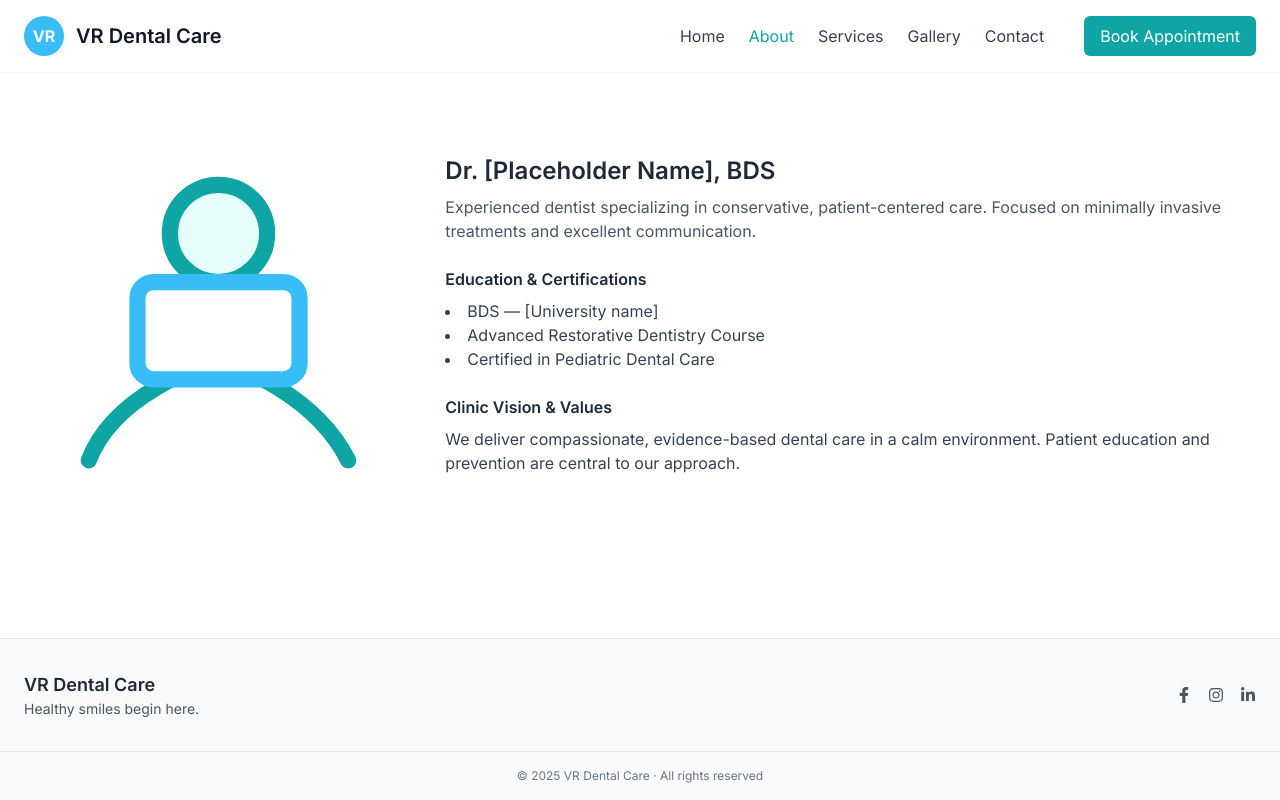
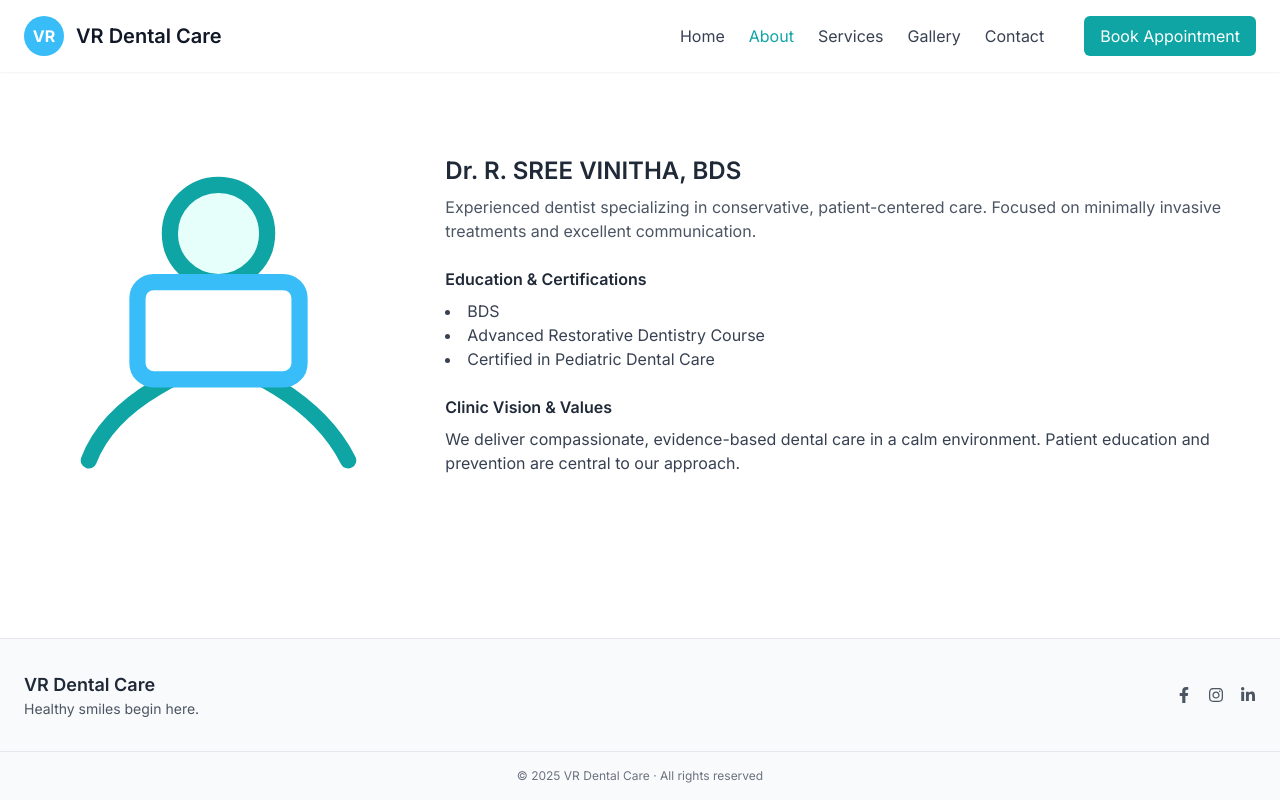
Before and after one commit to MUGESHBABU-MAP/vr-dental-care, a React (Create React App) app: page /about in a window 1280 px wide. Built offline with nearby package versions, Linux system fonts and the light colour scheme.

Commit message:
feat:vinitha name

```diff
--- a/src/pages/About.jsx
+++ b/src/pages/About.jsx
@@ -6,15 +6,15 @@ export default function About() {
     <section className="container mx-auto px-6 py-12">
       <div className="grid md:grid-cols-3 gap-8 items-center">
         <div className="md:col-span-1">
-          <img src={doctor} alt="Dr placeholder" className="w-full rounded-md" />
+          <img src={doctor} alt="Dr. R. SREE VINITHA" className="w-full rounded-md" />
         </div>
         <div className="md:col-span-2">
-          <h2 className="text-2xl font-semibold">Dr. [Placeholder Name], BDS</h2>
+          <h2 className="text-2xl font-semibold">Dr. R. SREE VINITHA, BDS</h2>
           <p className="text-gray-600 mt-2">Experienced dentist specializing in conservative, patient-centered care. Focused on minimally invasive treatments and excellent communication.</p>
 
           <h3 className="mt-6 font-semibold">Education & Certifications</h3>
           <ul className="list-disc list-inside text-gray-700 mt-2">
-            <li>BDS — [University name]</li>
+            <li>BDS</li>
             <li>Advanced Restorative Dentistry Course</li>
             <li>Certified in Pediatric Dental Care</li>
           </ul>
```
Also changed, not shown: 1 other file (tests, documents, lock files or other folders).
